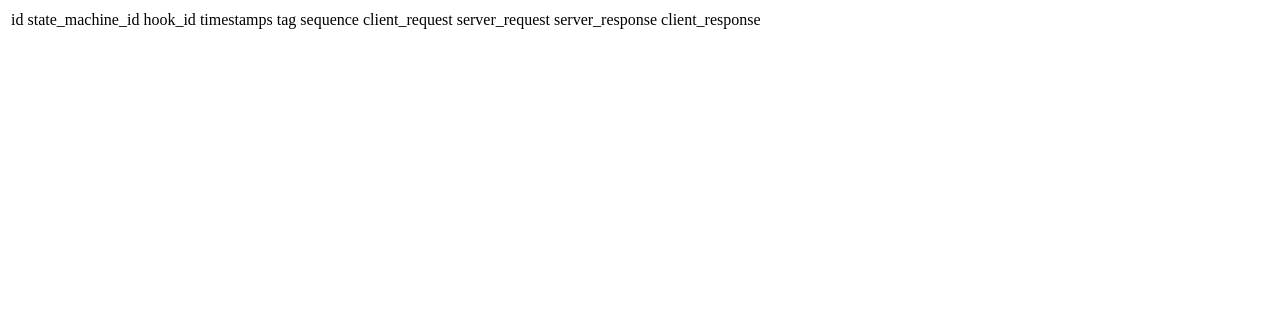
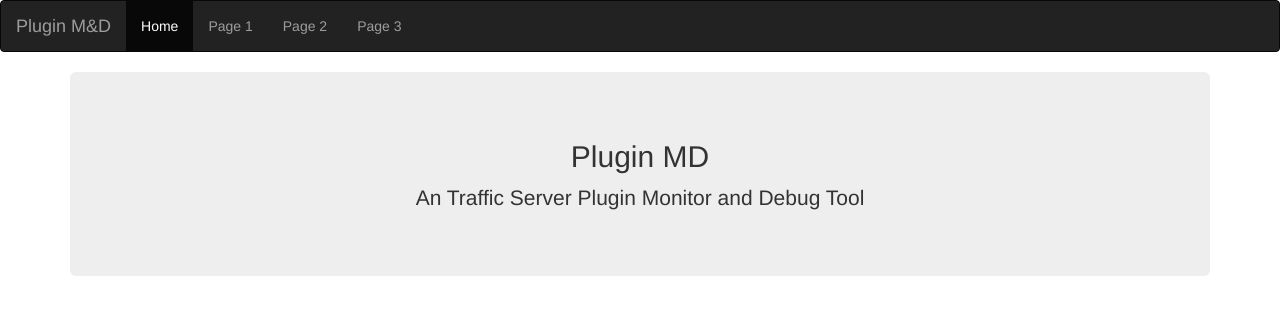
Before and after one commit to chenglongwei/plugin_doctor, a Flask app: page / in a window 1280 px wide. Shown: the top 315 px of the page. Run offline with Flask 2, Linux system fonts and the light colour scheme; data that the repository does not hold is empty; some libraries are stand-ins or nearby versions.

Commit message:
nav top & head list ui

```diff
--- a/templates/header_list.html
+++ b/templates/header_list.html
@@ -1,38 +1,75 @@
 <!DOCTYPE html>
 <html lang="en">
 <head>
-    <meta charset="UTF-8">
-    <title>Title</title>
+    <title>Plugin Monitor & Debug</title>
+    <meta charset="utf-8">
+    <meta name="viewport" content="width=device-width, initial-scale=1">
+    <link rel="stylesheet" href="http://maxcdn.bootstrapcdn.com/bootstrap/3.3.6/css/bootstrap.min.css">
+    <script src="https://ajax.googleapis.com/ajax/libs/jquery/1.12.4/jquery.min.js"></script>
+    <script src="http://maxcdn.bootstrapcdn.com/bootstrap/3.3.6/js/bootstrap.min.js"></script>
 </head>
+
 <body>
-    <table>
-        <thead>
-            <td> id </td>
-            <td> state_machine_id </td>
-            <td> hook_id </td>
-            <td> timestamps </td>
-            <td> tag </td>
-            <td> sequence </td>
-            <td> client_request </td>
-            <td> server_request </td>
-            <td> server_response </td>
-            <td> client_response </td>
-        </thead>
+    {% include 'nav_top.html' %}
+    <div class="container">
 
-        {% for head_info in header_dict_list %}
-        <tr>
-            <td> {{head_info["id"]}} </td>
-            <td> {{head_info["state_machine_id"]}} </td>
-            <td> {{head_info["hook_id"]}} </td>
-            <td> {{head_info["timestamps"]}} </td>
-            <td> {{head_info["tag"]}} </td>
-            <td> {{head_info["sequence"]}} </td>
-            <td> {{head_info["client_request"]}} </td>
-            <td> {{head_info["server_request"]}} </td>
-            <td> {{head_info["server_response"]}} </td>
-            <td> {{head_info["client_response"]}} </td>
-        </tr>
-        {% endfor %}
-    </table>
+    <div class="jumbotron text-center">
+        <h2>Plugin MD</h2>
+        <p>An Traffic Server Plugin Monitor and Debug Tool</p>
+    </div>
+
+    {% for head_info in header_dict_list %}
+    <div class="panel panel-default">
+        <div class="panel-heading">
+            <div class="row">
+                <div class="col-sm-2">
+                    <b>Request ID</b>: {{head_info.state_machine_id}}
+                </div>
+                <div class="col-sm-4">
+                    <b>Hook ID</b>: {{head_info.hook_id}}
+                </div>
+                <div class="col-sm-2">
+                    <b>Sequence</b>: {{head_info.sequence}}
+                </div>
+                <div class="col-sm-2">
+                    <b>Time</b>: {{head_info.timestamps}}
+                </div>
+                <div class="col-sm-2">
+                    <b>Tag</b>: {{head_info.tag}} <br>
+                </div>
+            </div>
+        </div>
+
+        <div class="panel-body">
+            <div class="row">
+                <div class="col-sm-12">
+                    <b>Client Request</b><br>
+                    {{head_info.client_request}}
+                </div>
+            </div>
+            <div class="row">
+                <div class="col-sm-12">
+                    <b>Server Request</b><br>
+                    {{head_info.server_request}}
+                </div>
+            </div>
+            <div class="row">
+                <div class="col-sm-12">
+                   <b>Server Response</b><br>
+                    {{head_info.server_response}}
+                </div>
+            </div>
+            <div class="row">
+                <div class="col-sm-12">
+                    <b>Client Response</b><br>
+                    {{head_info.client_response}}
+                </div>
+            </div>
+        </div>
+    </div>
+
+    {% endfor %}
+
+    </div>
 </body>
 </html>
--- /dev/null
+++ b/templates/nav_top.html
@@ -0,0 +1,13 @@
+<nav class="navbar navbar-inverse">
+    <div class="container-fluid">
+        <div class="navbar-header">
+            <a class="navbar-brand" href="/">Plugin M&D</a>
+        </div>
+        <ul class="nav navbar-nav">
+            <li class="active"><a href="#">Home</a></li>
+            <li><a href="#">Page 1</a></li>
+            <li><a href="#">Page 2</a></li>
+            <li><a href="#">Page 3</a></li>
+        </ul>
+    </div>
+</nav>
```
